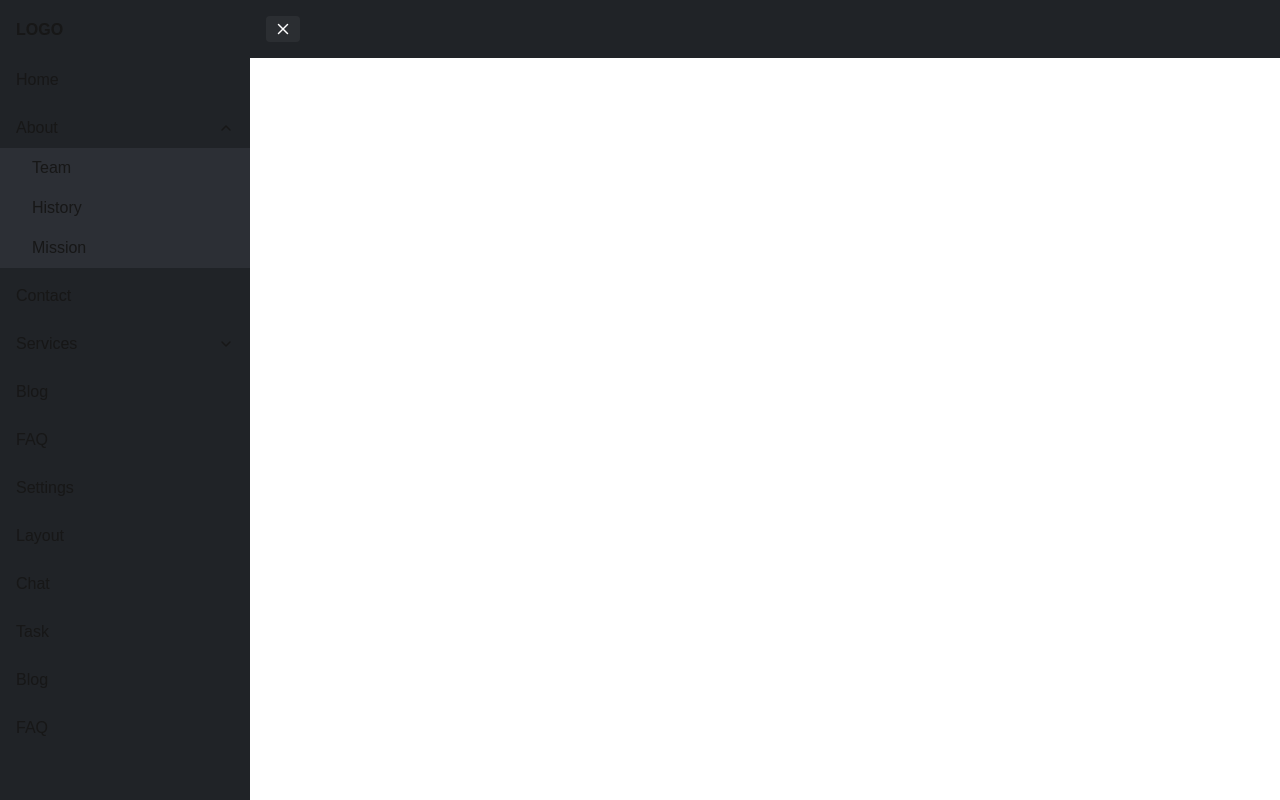
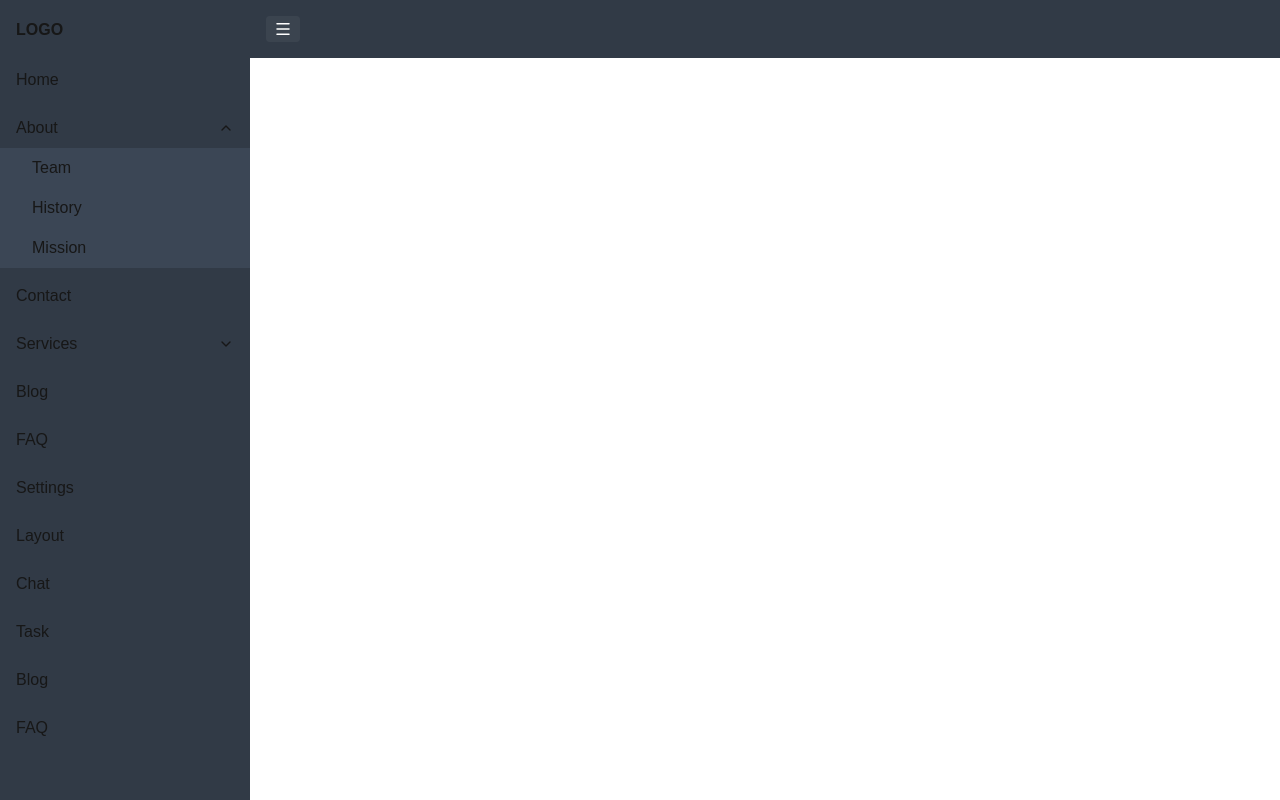
Before and after one commit to somnetics/seamless-app, a Next.js app: page / in a window 1280 px wide. Both pictures are taken after a click on the button "About". Built offline with nearby package versions, Linux system fonts and the light colour scheme.

Commit message:
menu theme change

```diff
--- a/src/components/Menu.tsx
+++ b/src/components/Menu.tsx
@@ -90,7 +90,7 @@ const Menu = ({ className, collapsed }: MenuProps) => {
                       />
                     </button>
                     {openSubmenu === item.url && (
-                      <div className="absolute left-0 pl-0 top-full mt-0 w-48 shadow-lg opacity-100 visible transition-all duration-200 z-10 bg-[#2c2f35]">
+                      <div className="absolute left-0 pl-0 top-full mt-0 w-48 shadow-lg opacity-100 visible transition-all duration-200 z-10 bg-[#3b4655]">
                         {item.submenu.map((subItem) => (
                           <Link
                             key={subItem.url}
@@ -126,7 +126,7 @@ const Menu = ({ className, collapsed }: MenuProps) => {
                       />
                     </button>
                     <div
-                      className={`w-full bg-[#2c2f35] z-10 pl-4 transition-all duration-300 ${
+                      className={`w-full bg-[#3b4655] z-10 pl-4 transition-all duration-300 ${
                         openSubmenu === item.url
                           ? "max-h-96 opacity-100"
                           : "max-h-0 opacity-0 overflow-hidden"
--- a/src/components/MenuWrapper.tsx
+++ b/src/components/MenuWrapper.tsx
@@ -24,10 +24,10 @@ export default function Menuwrapper() {
       <div
         className={
           orientation === "vertical"
-            ? `fixed left-0 top-0 h-screen bg-[#202327] transition-all duration-500 ${
+            ? `fixed left-0 top-0 h-screen bg-[#313a46] transition-all duration-500 ${
                 collapsed ? "w-[150px]" : "w-[250px]"
               }`
-            : "sticky top-13 w-screen bg-[#202327] border-t border-[#3b3f47]"
+            : "sticky top-13 w-screen bg-[#313a46] border-t border-[#3b3f47]"
         }
       >
         <Menu collapsed={collapsed} />
--- a/src/components/Topmenu.tsx
+++ b/src/components/Topmenu.tsx
@@ -25,7 +25,7 @@ const Topmenu: React.FC<TopmenuProps> = ({
 
   return (
     <div
-      className={`${sizeClass} bg-[#202327] text-white p-4 z-10 min-h-[52px] ${
+      className={`${sizeClass} bg-[#313a46] text-white p-4 z-10 min-h-[52px] ${
         className || "sticky top-0"
       } flex items-center justify-between transition-all duration-500`}
     >
@@ -43,9 +43,9 @@ const Topmenu: React.FC<TopmenuProps> = ({
               </span>
               <span aria-hidden className="inline-flex items-center">
                 {collapsed ? (
+                  <XIcon className="transition-transform" size={18} />
+                ) : (
                   <MenuIcon className="transition-transform" size={18} />
-                ) : (
-                  <XIcon className="transition-transform" size={18} />
                 )}
               </span>
             </button>
--- a/src/styles/globals.css
+++ b/src/styles/globals.css
@@ -14,7 +14,7 @@
 
 @media (prefers-color-scheme: dark) {
   :root {
-    --background: #0a0a0a;
+    --background: #2d333c;
     --foreground: #ededed;
   }
 }
```
